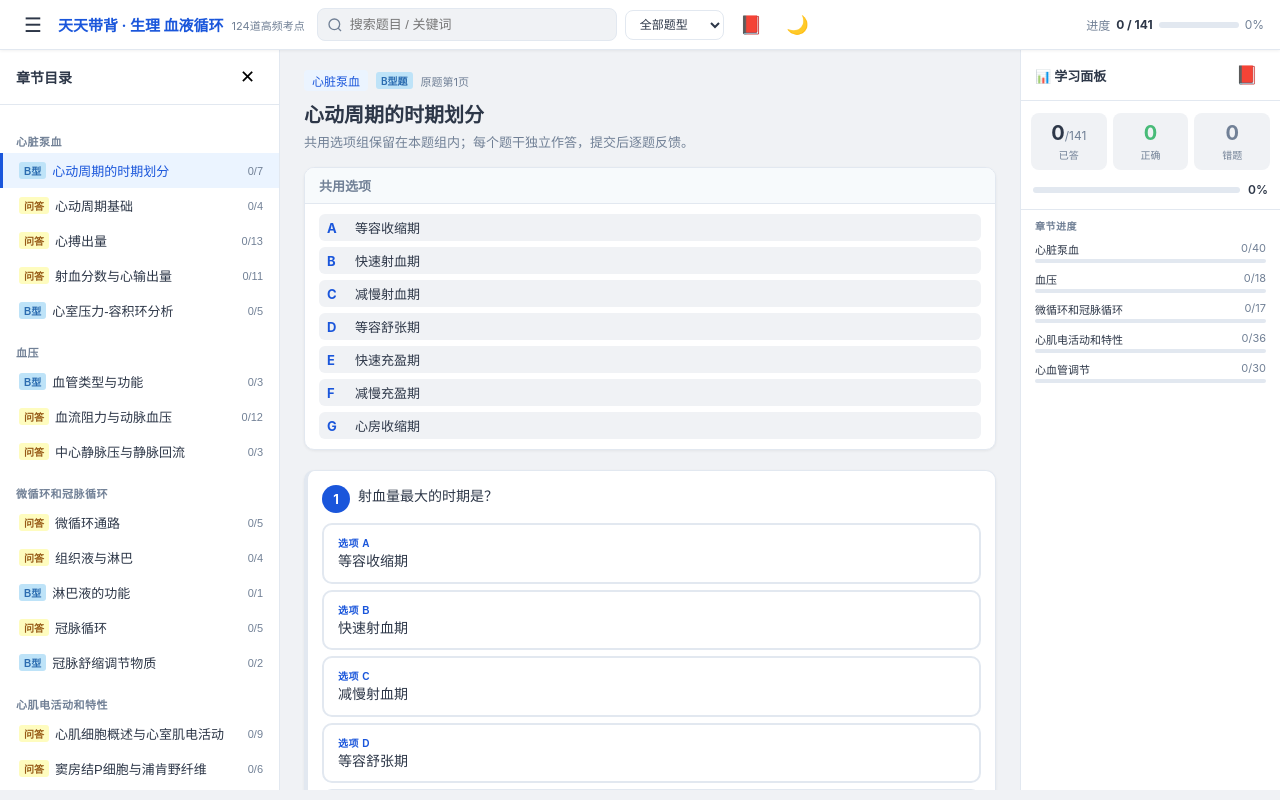
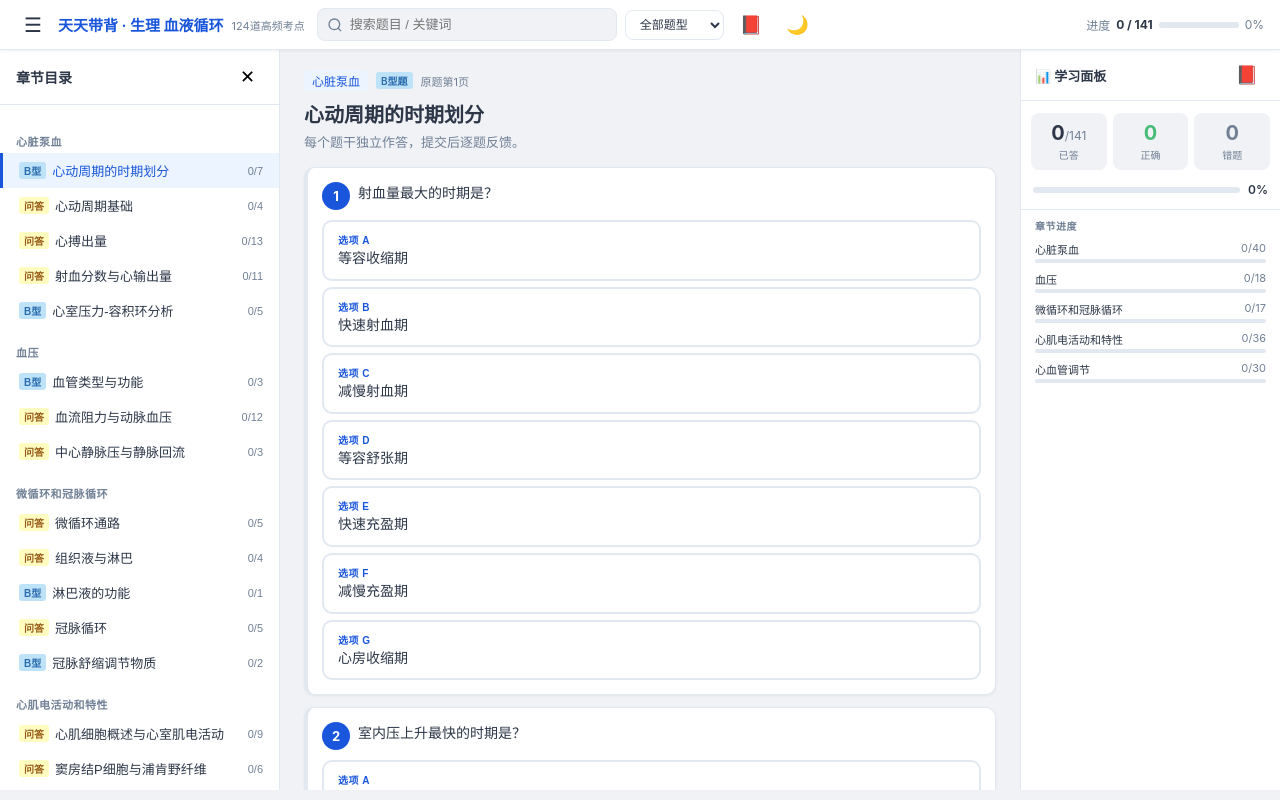
Before and after one commit to mendeleeevv/xizong-tiku, a React (Vite) app: page / in a window 1280 px wide. Built offline with nearby package versions, Linux system fonts and the light colour scheme.

Commit message:
Remove shared options block (redundant with inline option labels)

```diff
--- a/src/App.jsx
+++ b/src/App.jsx
@@ -401,20 +401,7 @@ function BTypeGroup({ sectionName, group, progress, onMark }) {
         <span className="source-page">原题第{group.sourcePage}页</span>
       </div>
       <h2 className="group-title">{group.title}</h2>
-      <p className="group-hint">共用选项组保留在本题组内；每个题干独立作答，提交后逐题反馈。</p>
-
-      {/* Shared options */}
-      <div className="shared-options">
-        <div className="options-title">共用选项</div>
-        <div className="options-grid">
-          {group.sharedOptions.map(opt => (
-            <div key={opt.id} className="option-item">
-              <span className="opt-letter">{opt.id}</span>
-              <span className="opt-text">{opt.text}</span>
-            </div>
-          ))}
-        </div>
-      </div>
+      <p className="group-hint">每个题干独立作答，提交后逐题反馈。</p>
 
       {/* Questions */}
       {group.questions.map((q, qi) => {
```
